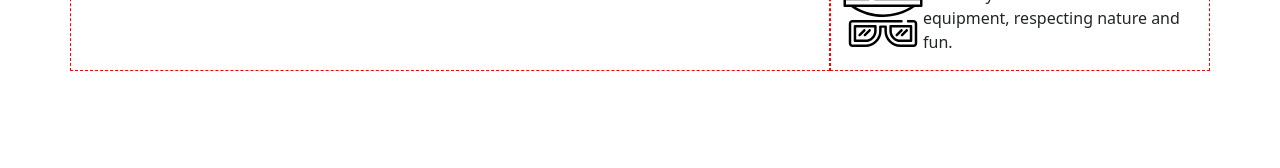
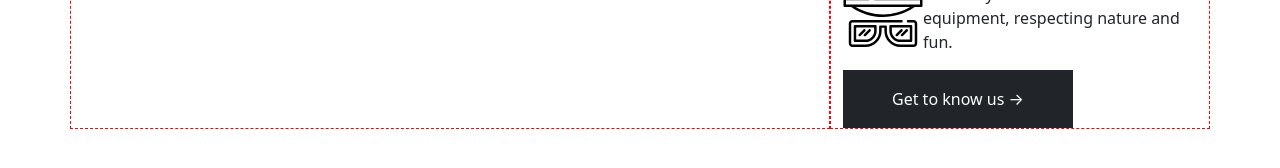
Before and after one commit to AlessioMartella7/proj-html-vuejs, a Vue app: page / in a window 1280 px wide. Shown: the part 440-608 px from the top of the page. Built offline with nearby package versions, Linux system fonts and the light colour scheme.

Commit message:
added button

```diff
--- a/src/components/AppMainAboutUs.vue
+++ b/src/components/AppMainAboutUs.vue
@@ -49,6 +49,9 @@ export default {
                         <p>We always ride with the best equipment, respecting nature and fun.</p>
                     </div>
                 </div>
+
+                <!-- button -->
+                <button type="button" class="btn btn-dark btn-lg px-5 pt-3 pb-3 rounded-0 text-white fs-6">Get to know us &RightArrow;</button>
              </div>
 
         </div>
```
